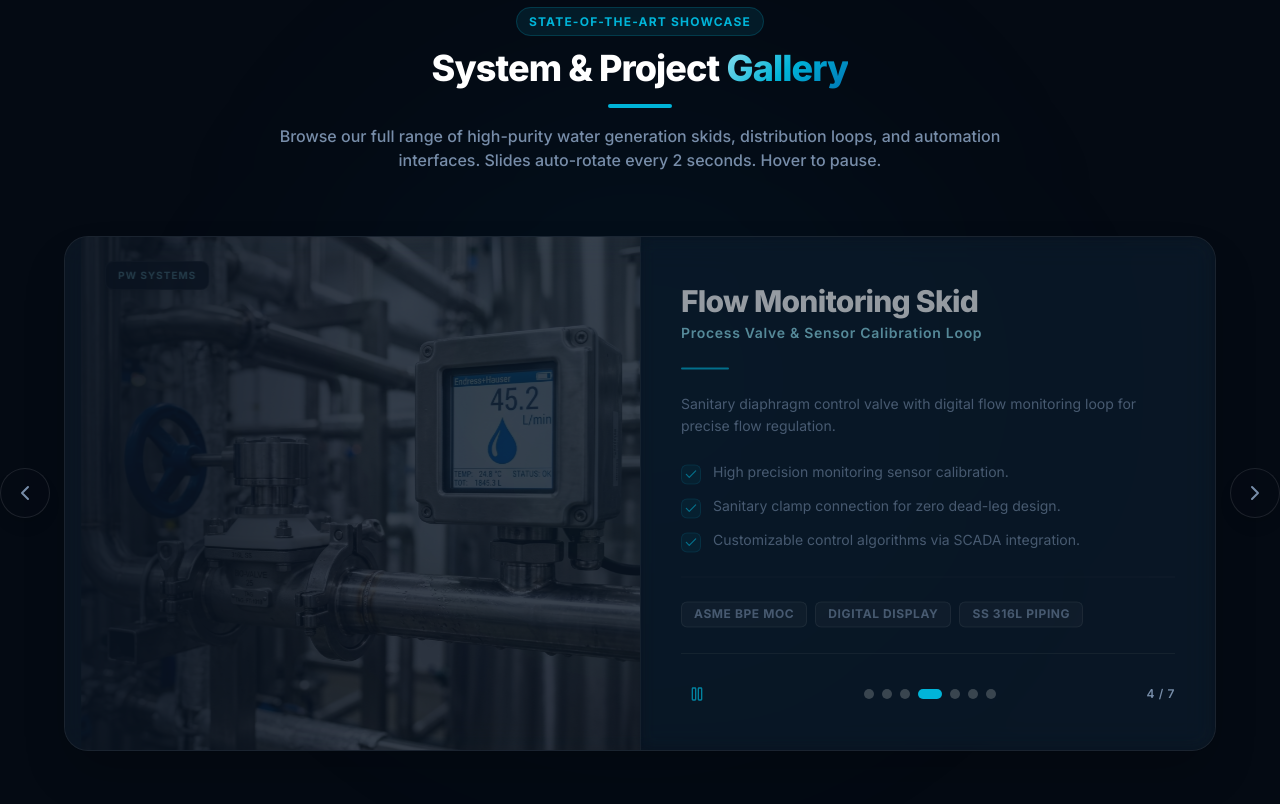
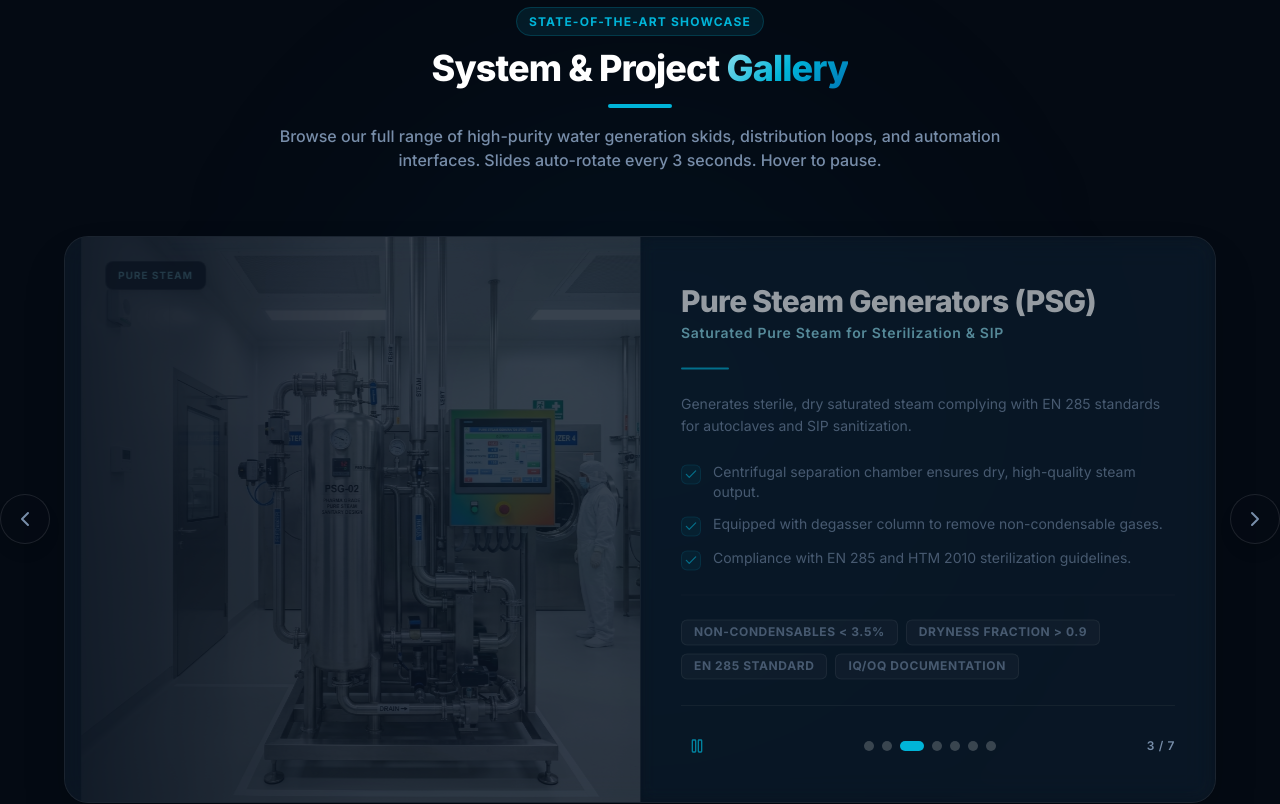
Before and after one commit to ravionwater/ravionwater.in, a Next.js app: page / in a window 1280 px wide. Shown: the part 1620-2424 px from the top of the page. Built offline with nearby package versions, Linux system fonts and the light colour scheme.

Commit message:
Update showcase carousel delay to 3 seconds

```diff
--- a/src/components/ShowcaseCarousel.tsx
+++ b/src/components/ShowcaseCarousel.tsx
@@ -127,7 +127,7 @@ export default function ShowcaseCarousel() {
     if (isPlaying) {
       timerRef.current = setInterval(() => {
         setCurrentIndex((prevIndex) => (prevIndex + 1) % items.length);
-      }, 2000); // 2 seconds delay
+      }, 3000); // 3 seconds delay
     }
 
     return () => {
@@ -163,7 +163,7 @@ export default function ShowcaseCarousel() {
           </h2>
           <div className="w-16 h-1 bg-brand-cyan mx-auto mt-4 rounded-full"></div>
           <p className="mt-4 text-base text-brand-light font-medium">
-            Browse our full range of high-purity water generation skids, distribution loops, and automation interfaces. Slides auto-rotate every 2 seconds. Hover to pause.
+            Browse our full range of high-purity water generation skids, distribution loops, and automation interfaces. Slides auto-rotate every 3 seconds. Hover to pause.
           </p>
         </div>
 
```
